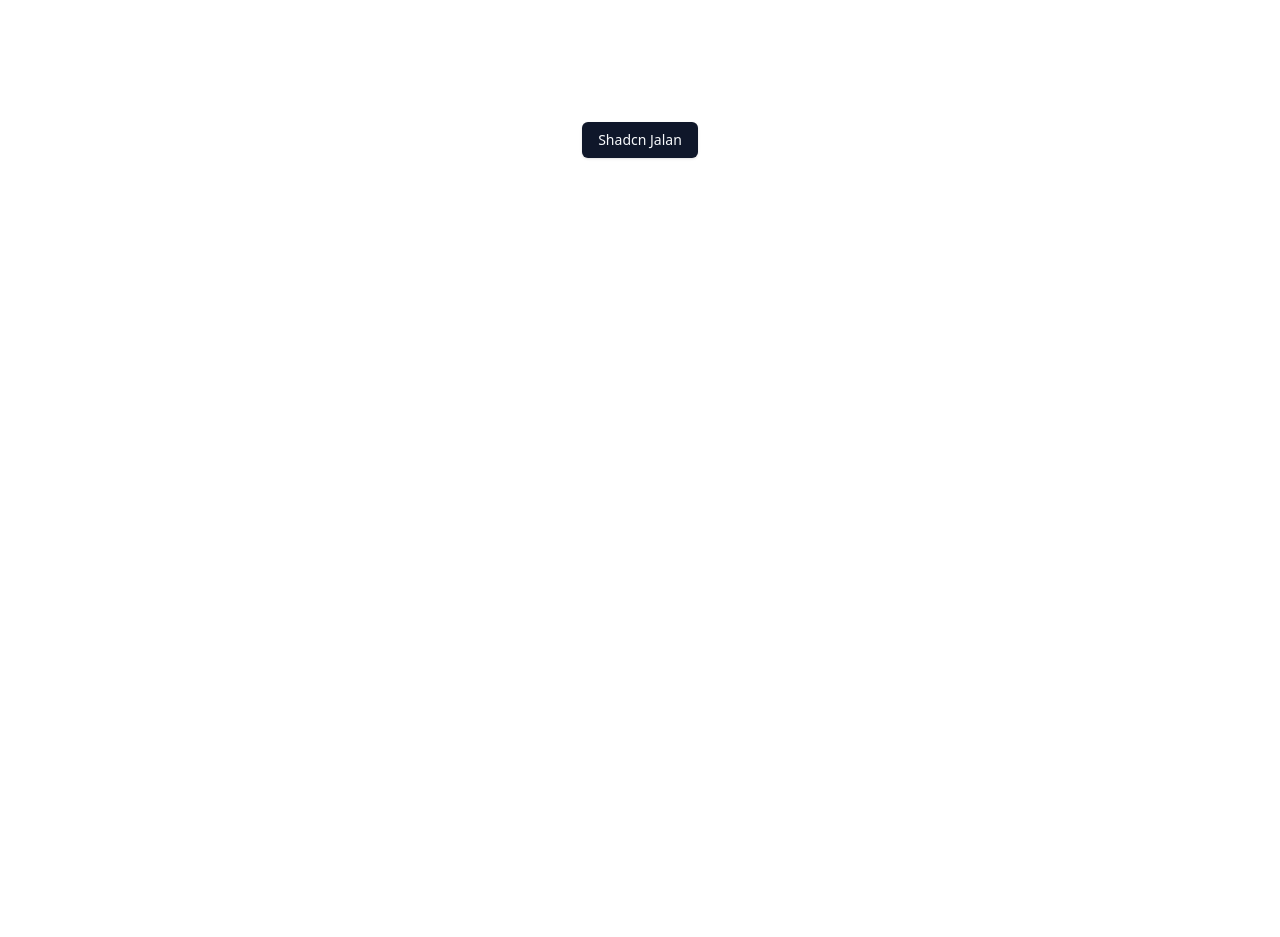
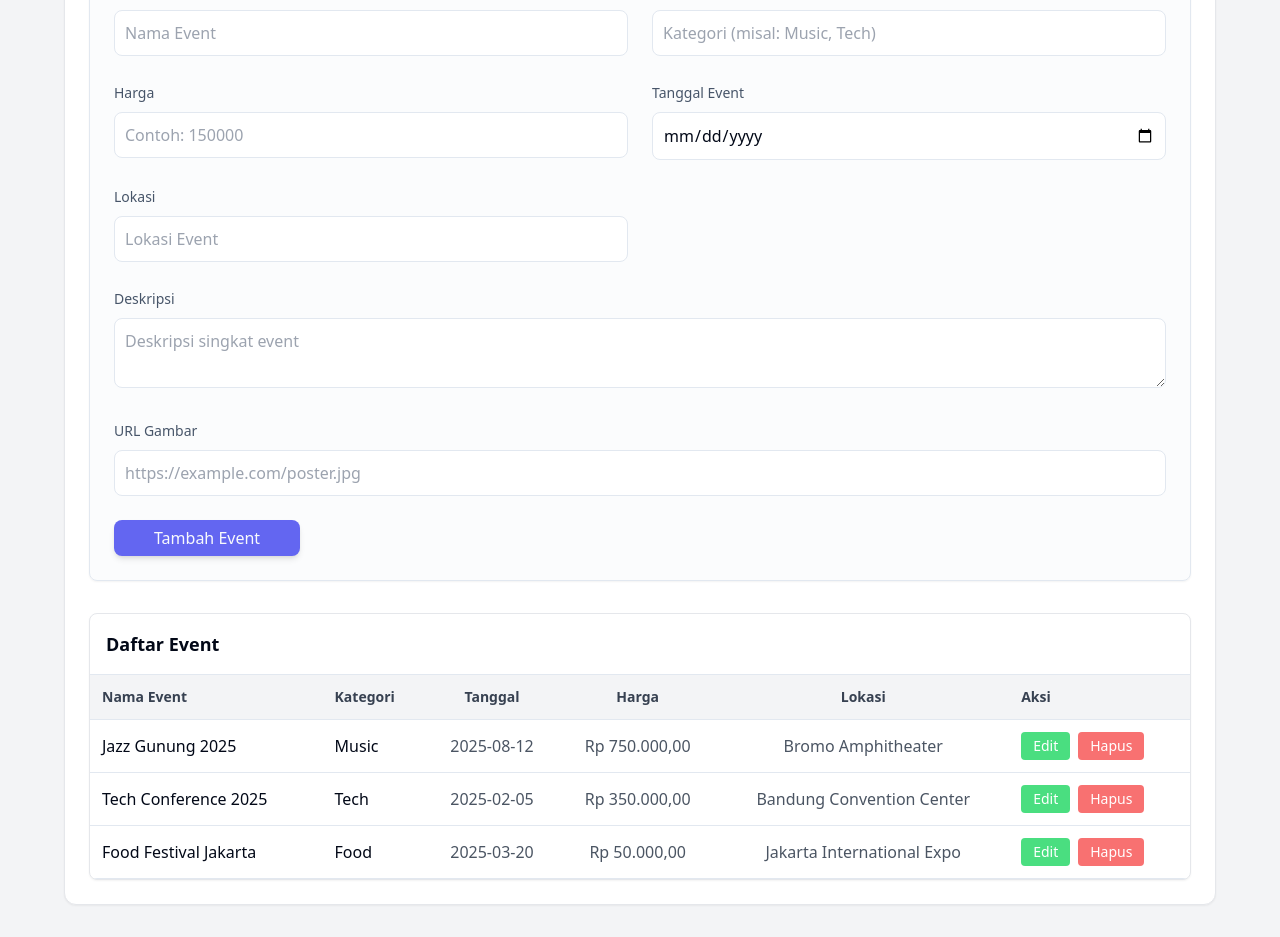
Before and after one commit to kanaya29/FINALPROJECT_TEKWEB_ASALOLEANK, a React (Vite) app: page / in a window 1280 px wide. Shown: the part 260-1197 px from the top of the page. Before the commit the page ends 800 px from the top, so only its background shows below. Built offline with nearby package versions, Linux system fonts and the light colour scheme.

Commit message:
membuat tampilan ui admin

```diff
--- a/src/App.jsx
+++ b/src/App.jsx
@@ -1,11 +1,9 @@
-import { Button } from "@/components/ui/button"
+import AdminDashboard from './pages/AdminDashboard';
 
 function App() {
   return (
-    <div className="min-h-screen flex items-center justify-center">
-      <Button>Shadcn Jalan</Button>
-    </div>
-  )
+    <AdminDashboard />
+  );
 }
 
-export default App
+export default App;
--- /dev/null
+++ b/src/components/admin/AdminHeader.jsx
@@ -0,0 +1,13 @@
+import React from 'react';
+
+const AdminHeader = () => {
+  return (
+    <div className="mb-4">
+      <button className="text-blue-600 hover:underline flex items-center text-sm">
+        <span className="mr-1">←</span> Kembali ke Home
+      </button>
+    </div>
+  );
+};
+
+export default AdminHeader;
--- /dev/null
+++ b/src/components/admin/DataTable.jsx
@@ -0,0 +1,56 @@
+import React from 'react';
+
+const formatRupiah = (number) => {
+  return new Intl.NumberFormat('id-ID', { style: 'currency', currency: 'IDR' }).format(number);
+};
+
+const DataTable = ({ data, onDelete, onEdit }) => {
+  return (
+    <div className="bg-white rounded-lg border border-gray-200 overflow-hidden shadow-sm">
+      <div className="p-4 border-b">
+        <h2 className="font-bold text-lg">Daftar Event</h2>
+      </div>
+
+      <table className="w-full text-left border-collapse">
+        <thead className="bg-gray-100 text-gray-700 text-sm">
+          <tr>
+            <th className="p-3 border-b">Nama Event</th>
+            <th className="p-3 border-b">Kategori</th>
+            <th className="p-3 border-b text-center">Tanggal</th>
+            <th className="p-3 border-b text-center">Harga</th>
+            <th className="p-3 border-b text-center">Lokasi</th>
+            <th className="p-3 border-b">Aksi</th>
+          </tr>
+        </thead>
+
+        <tbody>
+          {data.map((event) => (
+            <tr key={event.id} className="hover:bg-gray-50 transition">
+              <td className="p-3 border-b font-medium">{event.name}</td>
+              <td className="p-3 border-b">{event.category}</td>
+              <td className="p-3 border-b text-center text-gray-600">{event.date}</td>
+              <td className="p-3 border-b text-center text-gray-600">{formatRupiah(event.price)}</td>
+              <td className="p-3 border-b text-center text-gray-600">{event.location}</td>
+              <td className="p-3 border-b space-x-2">
+                <button
+                  onClick={() => onEdit(event)}
+                  className="bg-[#4ade80] text-white px-3 py-1 rounded text-sm hover:bg-green-600 transition"
+                >
+                  Edit
+                </button>
+                <button
+                  onClick={() => onDelete(event.id)}
+                  className="bg-[#f87171] text-white px-3 py-1 rounded text-sm hover:bg-red-600 transition"
+                >
+                  Hapus
+                </button>
+              </td>
+            </tr>
+          ))}
+        </tbody>
+      </table>
+    </div>
+  );
+};
+
+export default DataTable;
--- /dev/null
+++ b/src/components/admin/FormData.jsx
@@ -0,0 +1,147 @@
+import React, { useState, useEffect } from 'react';
+import { Button } from "@/components/ui/button";
+
+const FormData = ({ onAdd, onEdit, editingEvent }) => {
+  const [form, setForm] = useState({
+    name: '',
+    category: '',
+    date: '',
+    price: '',
+    location: '',
+    description: '',
+    image: ''
+  });
+
+  useEffect(() => {
+    if (editingEvent) {
+      setForm(editingEvent);
+    } else {
+      setForm({
+        name: '',
+        category: '',
+        date: '',
+        price: '',
+        location: '',
+        description: '',
+        image: ''
+      });
+    }
+  }, [editingEvent]);
+
+  const handleSubmit = (e) => {
+    e.preventDefault();
+    if (editingEvent) {
+      onEdit(form);
+    } else {
+      onAdd(form);
+    }
+    setForm({
+      name: '',
+      category: '',
+      date: '',
+      price: '',
+      location: '',
+      description: '',
+      image: ''
+    });
+  };
+
+  return (
+    <div className="space-y-6 border p-6 rounded-lg bg-slate-50/50 shadow-sm">
+      <h3 className="font-bold text-xl text-slate-800">
+        {editingEvent ? "Edit Event" : "Tambah Event"}
+      </h3>
+
+      <form onSubmit={handleSubmit} className="grid grid-cols-1 md:grid-cols-2 gap-6">
+        <div className="space-y-2">
+          <label className="text-sm font-medium text-slate-600">Nama Event</label>
+          <input
+            className="w-full p-2.5 border rounded-lg focus:ring-2 focus:ring-blue-500 outline-none"
+            placeholder="Nama Event"
+            value={form.name}
+            onChange={(e) => setForm({ ...form, name: e.target.value })}
+            required
+          />
+        </div>
+
+        <div className="space-y-2">
+          <label className="text-sm font-medium text-slate-600">Kategori</label>
+          <input
+            className="w-full p-2.5 border rounded-lg focus:ring-2 focus:ring-blue-500 outline-none"
+            placeholder="Kategori (misal: Music, Tech)"
+            value={form.category}
+            onChange={(e) => setForm({ ...form, category: e.target.value })}
+            required
+          />
+        </div>
+
+        <div className="space-y-2">
+          <label className="text-sm font-medium text-slate-600">Harga</label>
+          <input
+            type="number"
+            className="w-full p-2.5 border rounded-lg focus:ring-2 focus:ring-blue-500 outline-none"
+            placeholder="Contoh: 150000"
+            value={form.price}
+            onChange={(e) => setForm({ ...form, price: Number(e.target.value) })}
+            required
+          />
+        </div>
+
+        <div className="space-y-2">
+          <label className="text-sm font-medium text-slate-600">Tanggal Event</label>
+          <input
+            type="date"
+            className="w-full p-2.5 border rounded-lg focus:ring-2 focus:ring-blue-500 outline-none"
+            value={form.date}
+            onChange={(e) => setForm({ ...form, date: e.target.value })}
+            required
+          />
+        </div>
+
+        <div className="space-y-2">
+          <label className="text-sm font-medium text-slate-600">Lokasi</label>
+          <input
+            className="w-full p-2.5 border rounded-lg focus:ring-2 focus:ring-blue-500 outline-none"
+            placeholder="Lokasi Event"
+            value={form.location}
+            onChange={(e) => setForm({ ...form, location: e.target.value })}
+            required
+          />
+        </div>
+
+        <div className="space-y-2 col-span-1 md:col-span-2">
+          <label className="text-sm font-medium text-slate-600">Deskripsi</label>
+          <textarea
+            className="w-full p-2.5 border rounded-lg focus:ring-2 focus:ring-blue-500 outline-none"
+            placeholder="Deskripsi singkat event"
+            value={form.description}
+            onChange={(e) => setForm({ ...form, description: e.target.value })}
+            required
+          />
+        </div>
+
+        <div className="space-y-2 col-span-1 md:col-span-2">
+          <label className="text-sm font-medium text-slate-600">URL Gambar</label>
+          <input
+            type="url"
+            className="w-full p-2.5 border rounded-lg focus:ring-2 focus:ring-blue-500 outline-none"
+            placeholder="https://example.com/poster.jpg"
+            value={form.image}
+            onChange={(e) => setForm({ ...form, image: e.target.value })}
+            required
+          />
+        </div>
+
+        <div className="col-span-1 md:col-span-2">
+          <Button
+            type="submit"
+            className="bg-indigo-500 hover:bg-blue-700 px-10 py-4 text-base rounded-lg transition-all shadow-md">
+            {editingEvent ? "Update Event" : "Tambah Event"}
+          </Button>
+        </div>
+      </form>
+    </div>
+  );
+};
+
+export default FormData;
--- /dev/null
+++ b/src/pages/AdminDashboard.jsx
@@ -0,0 +1,80 @@
+import React, { useState } from 'react';
+import AdminHeader from '../components/admin/AdminHeader';
+import FormData from '../components/admin/FormData';
+import DataTable from '../components/admin/DataTable';
+
+const AdminDashboard = () => {
+  const [events, setEvents] = useState([
+    {
+      id: "1",
+      name: "Jazz Gunung 2025",
+      category: "Music",
+      date: "2025-08-12",
+      price: 750000,
+      location: "Bromo Amphitheater",
+      description: "Konser jazz etnik di ketinggian 2000mdpl.",
+      image: "https://url-poster-event.jpg"
+    },
+    {
+      id: "2",
+      name: "Tech Conference 2025",
+      category: "Tech",
+      date: "2025-02-05",
+      price: 350000,
+      location: "Bandung Convention Center",
+      description: "Konferensi teknologi terbesar di Bandung.",
+      image: "https://url-poster-event2.jpg"
+    },
+    {
+      id: "3",
+      name: "Food Festival Jakarta",
+      category: "Food",
+      date: "2025-03-20",
+      price: 50000,
+      location: "Jakarta International Expo",
+      description: "Festival kuliner dengan berbagai stan makanan unik.",
+      image: "https://url-poster-event3.jpg"
+    }
+  ]);
+
+  const [editingEvent, setEditingEvent] = useState(null);
+
+  const addEvent = (newEvent) => {
+    setEvents([...events, { ...newEvent, id: Date.now().toString() }]);
+    console.log("Event Baru Ditambahkan!", newEvent);
+  };
+
+  const deleteEvent = (id) => {
+    setEvents(events.filter(event => event.id !== id));
+    console.log(`Event dengan ID ${id} Berhasil Dihapus`);
+  };
+
+  const editEvent = (event) => setEditingEvent(event);
+
+  const updateEvent = (updatedEvent) => {
+    setEvents(events.map(ev => ev.id === updatedEvent.id ? updatedEvent : ev));
+    setEditingEvent(null);
+    console.log(`Event dengan ID ${updatedEvent.id} Berhasil Diperbarui`);
+  };
+
+  return (
+    <div className="min-h-screen bg-gray-100 p-4 md:p-8 flex justify-center">
+      <div className="w-full max-w-6xl space-y-6">
+        <AdminHeader />
+
+        <div className="bg-white shadow-sm rounded-xl overflow-hidden border border-gray-200">
+          <div className="bg-indigo-500 p-4 text-white font-bold text-lg">
+            Admin Dashboard
+          </div>
+
+          <div className="p-6 space-y-8">
+            <FormData onAdd={addEvent} onEdit={updateEvent} editingEvent={editingEvent} />
+            <DataTable data={events} onDelete={deleteEvent} onEdit={editEvent} />
+          </div>
+        </div>
+      </div>
+    </div>
+  );
+};
+
+export default AdminDashboard;
```
